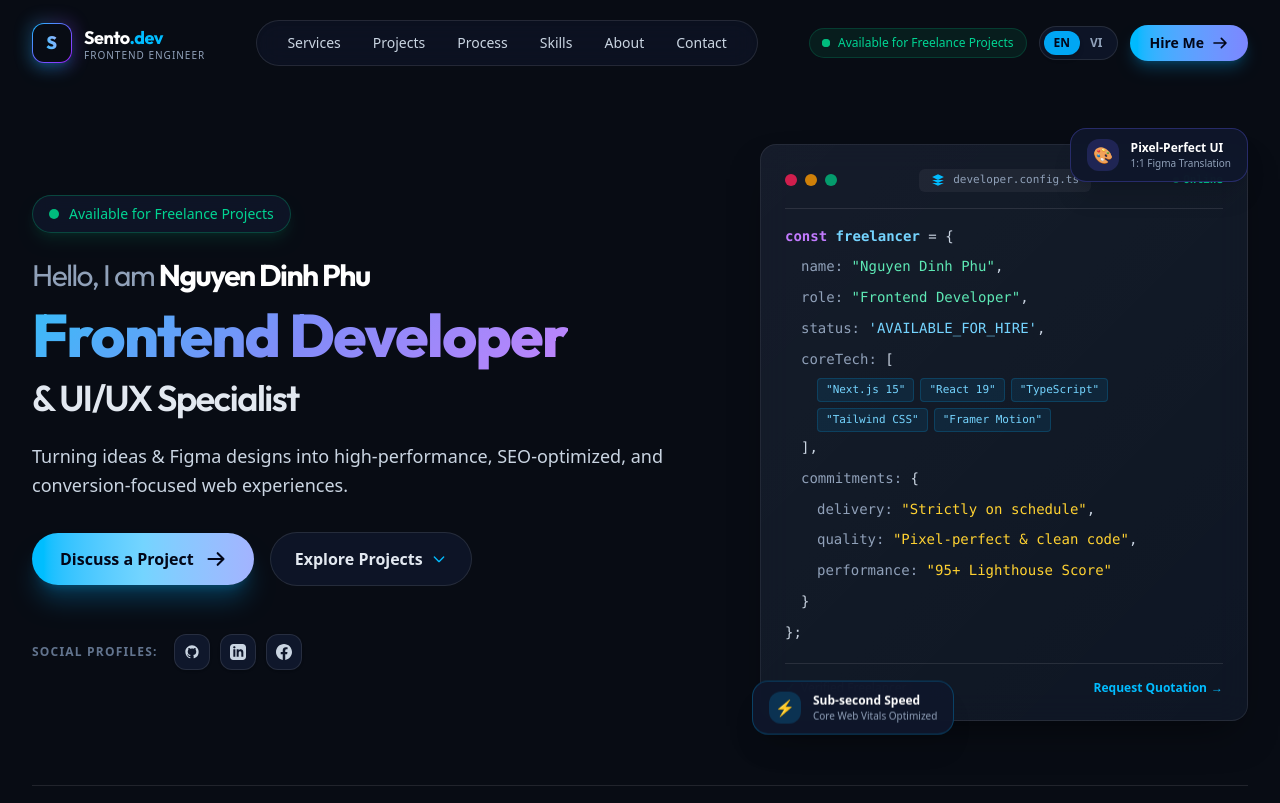
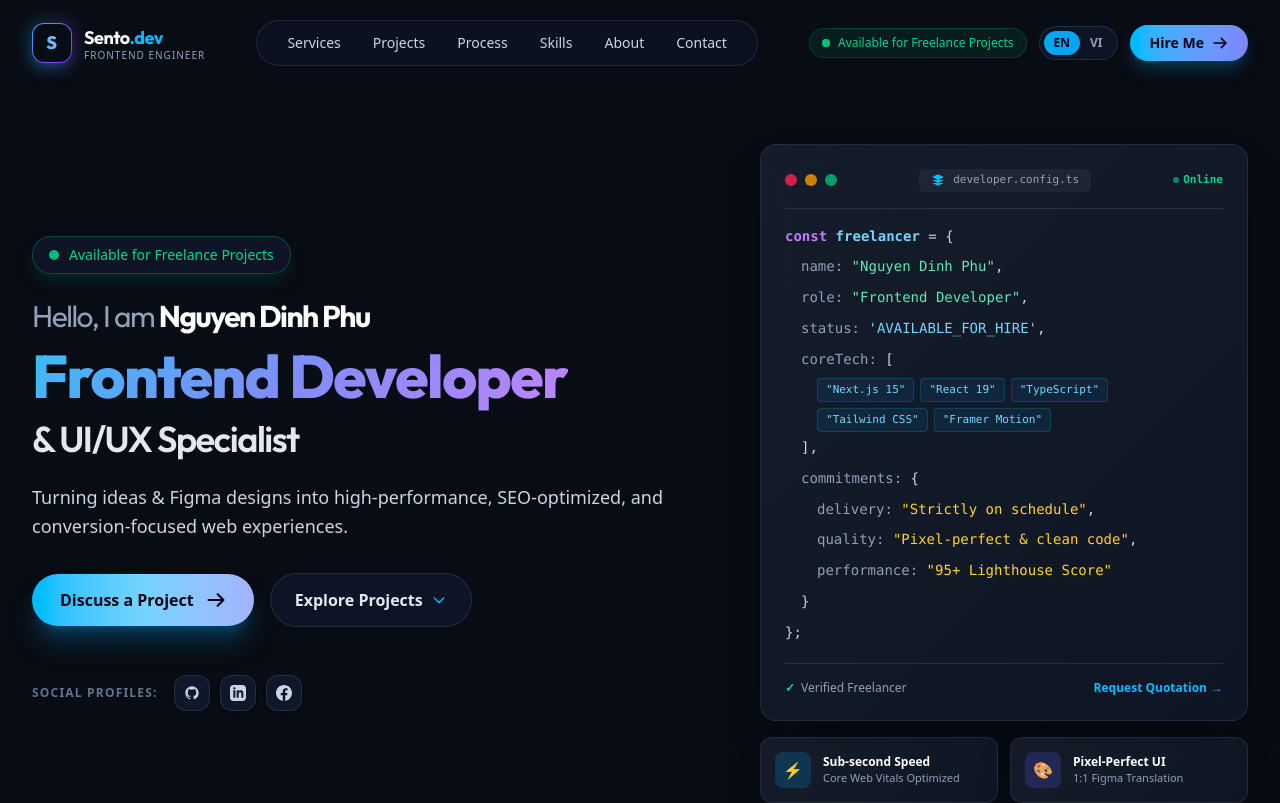
Before and after one commit to sento800/sento800.github.io, a Next.js app: page /en in a window 1280 px wide. Shown: the top 803 px of the page. Built offline with nearby package versions, Linux system fonts and the light colour scheme.

Commit message:
refactor: dock hero highlight badges into balanced 2-column grid under ide card

```diff
--- a/components/Hero.js
+++ b/components/Hero.js
@@ -186,34 +186,34 @@ export default function Hero({ dict, lang = "vi" }) {
             </div>
           </div>
 
-          {/* Floating Pill Badges */}
+          {/* Feature Highlight Cards - Symmetrical & Balanced */}
+          <div className="mt-4 grid grid-cols-1 sm:grid-cols-2 gap-3">
             <motion.div
-            animate={{ y: [0, -8, 0] }}
-            transition={{ duration: 4, repeat: Infinity, ease: "easeInOut" }}
-            className="absolute -bottom-5 left-2 sm:-left-2 bg-slate-900/95 border border-sky-500/30 px-4 py-2.5 rounded-2xl shadow-xl flex items-center gap-3 backdrop-blur-md z-20"
+              whileHover={{ y: -2 }}
+              className="glass-card rounded-xl p-3.5 border border-sky-500/20 bg-slate-900/80 flex items-center gap-3 shadow-lg hover:border-sky-500/40 transition-all duration-200"
             >
-            <div className="w-8 h-8 rounded-xl bg-sky-500/20 text-sky-400 flex items-center justify-center font-bold shrink-0">
+              <div className="w-9 h-9 rounded-lg bg-sky-500/20 text-sky-400 flex items-center justify-center font-bold text-base shrink-0">
                 ⚡
               </div>
-            <div className="whitespace-nowrap">
-              <div className="text-xs font-bold text-white">{dict?.hero?.badge_speed_title || "Sub-second Speed"}</div>
-              <div className="text-[10px] text-slate-400">{dict?.hero?.badge_speed_desc || "Core Web Vitals Optimized"}</div>
+              <div className="min-w-0">
+                <div className="text-xs font-bold text-white truncate">{dict?.hero?.badge_speed_title || "Sub-second Speed"}</div>
+                <div className="text-[11px] text-slate-400 truncate">{dict?.hero?.badge_speed_desc || "Core Web Vitals Optimized"}</div>
               </div>
             </motion.div>
 
             <motion.div
-            animate={{ y: [0, 8, 0] }}
-            transition={{ duration: 4.5, repeat: Infinity, ease: "easeInOut", delay: 1 }}
-            className="absolute -top-5 right-2 sm:right-0 bg-slate-900/95 border border-indigo-500/30 px-4 py-2.5 rounded-2xl shadow-xl flex items-center gap-3 backdrop-blur-md z-20"
+              whileHover={{ y: -2 }}
+              className="glass-card rounded-xl p-3.5 border border-indigo-500/20 bg-slate-900/80 flex items-center gap-3 shadow-lg hover:border-indigo-500/40 transition-all duration-200"
             >
-            <div className="w-8 h-8 rounded-xl bg-indigo-500/20 text-indigo-400 flex items-center justify-center font-bold shrink-0">
+              <div className="w-9 h-9 rounded-lg bg-indigo-500/20 text-indigo-400 flex items-center justify-center font-bold text-base shrink-0">
                 🎨
               </div>
-            <div className="whitespace-nowrap">
-              <div className="text-xs font-bold text-white">{dict?.hero?.badge_figma_title || "Pixel-Perfect UI"}</div>
-              <div className="text-[10px] text-slate-400">{dict?.hero?.badge_figma_desc || "1:1 Figma Translation"}</div>
+              <div className="min-w-0">
+                <div className="text-xs font-bold text-white truncate">{dict?.hero?.badge_figma_title || "Pixel-Perfect UI"}</div>
+                <div className="text-[11px] text-slate-400 truncate">{dict?.hero?.badge_figma_desc || "1:1 Figma Translation"}</div>
               </div>
             </motion.div>
+          </div>
         </motion.div>
       </div>
 
```
Lines whose indentation alone changed are shown as unchanged.
